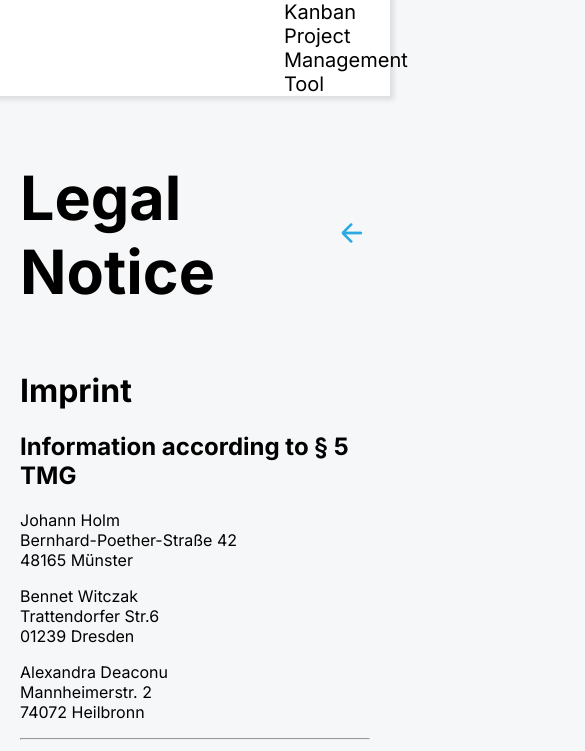
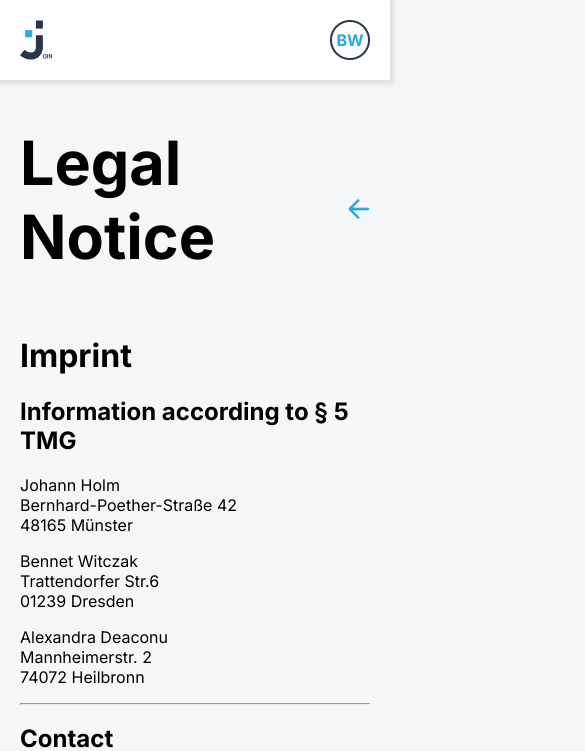
Before and after one commit to bwfront/Join, a website: page legal_notice.html in a window 390 px wide. Shown: the top 751 px of the page, 585 px wide, since content can reach past the window. Drawn offline with Linux system fonts and the light colour scheme.

Commit message:
Added Mobile-Heading

```diff
--- a/assets/img/templates/mobile_template.html
+++ b/assets/img/templates/mobile_template.html
@@ -1,14 +1,27 @@
 <!-- !!!!!Summary / Add Task / Board / Contacs show only if Loged in!!!!! -->
 
+<div class="mobile-header">
+        <div class="mobile-header-content">
+                <img src="./assets/img/mobile-join-logo-small.png" alt="join">
+                <div class="mobile-header-profile">
+                        <span class="mobile-profile-text">BW</span>
+                </div>
+        </div>
+</div>
+<div class="mobile-header-margin"></div>
 <div class="mobile-navbar">
-    <nav class="mobile-navigation">
-        <div class="mobile-a-img" id="summaryMobile"><a class="mobile-link" href="summary.html"></a><img src="./assets/img/desktop-template/desktop-logo/summary.png"
-                alt="Summary"><span class="mobile-a">Summary</span></div>
-        <div class="mobile-a-img" id="addtaskMobile"><a class="mobile-link" href="add_task.html"></a><img src="./assets/img/desktop-template/desktop-logo/add-task.png" alt="Add Task"><span
-                class="mobile-a">Add Task</span></div>
-        <div class="mobile-a-img" id="boardMobile"><a class="mobile-link" href="board.html"></a><img src="./assets/img/desktop-template/desktop-logo/board.png" alt="Board"><span
-                class="mobile-a">Board</span></div>
-        <div class="mobile-a-img" id="contactsMobile"><a class="mobile-link" href="contacts.html"></a><img src="./assets/img/desktop-template/desktop-logo/contacts.png" alt="Contacts"><span
-                class="mobile-a">Contacts</span></div>
-    </nav>
+        <nav class="mobile-navigation">
+                <div class="mobile-a-img" id="summaryMobile"><a class="mobile-link" href="summary.html"></a><img
+                                src="./assets/img/desktop-template/desktop-logo/summary.png" alt="Summary"><span
+                                class="mobile-a">Summary</span></div>
+                <div class="mobile-a-img" id="addtaskMobile"><a class="mobile-link" href="add_task.html"></a><img
+                                src="./assets/img/desktop-template/desktop-logo/add-task.png" alt="Add Task"><span
+                                class="mobile-a">Add Task</span></div>
+                <div class="mobile-a-img" id="boardMobile"><a class="mobile-link" href="board.html"></a><img
+                                src="./assets/img/desktop-template/desktop-logo/board.png" alt="Board"><span
+                                class="mobile-a">Board</span></div>
+                <div class="mobile-a-img" id="contactsMobile"><a class="mobile-link" href="contacts.html"></a><img
+                                src="./assets/img/desktop-template/desktop-logo/contacts.png" alt="Contacts"><span
+                                class="mobile-a">Contacts</span></div>
+        </nav>
 </div>
--- a/style.css
+++ b/style.css
@@ -11,6 +11,9 @@ body {
 /**PRIVACY POLICY START **/
 .back-button {
   object-fit: contain;
+  position: fixed;
+  margin-left: -30px;
+  margin-top: -10px;
   /*width: 37px;
   height: 37px;*/
 }
--- a/template.css
+++ b/template.css
@@ -142,7 +142,7 @@ body {
   width: 80px;
 }
 
-/* Desktop-Header */
+/* Desktop-Header start*/
 .desktop-header {
   position: fixed;
   width: 100vw;
@@ -150,22 +150,67 @@ body {
   display: flex;
   align-items: center;
   background-color: #ffffff;
-  box-shadow: 0px 0px 5px 4px rgba(0,0,0,0.1);
+  box-shadow: 0px 0px 5px 4px rgba(0, 0, 0, 0.1);
 }
 .desktop-header-content {
   margin-left: 284px;
   font-size: 20px;
   font-family: "Inter", sans-serif !important;
 }
-.desktop-header-margin{
-   width: 100vh;
-   top: 0;
-   height: 100px;
+.desktop-header-margin {
+  width: 100vh;
+  top: 0;
+  height: 150px;
+}
+/* Desktop-Header end*/
+
+/* Mobile-Header Start*/
+.mobile-header {
+  display: none;
+  height: 80px;
+  width: 100vw;
+  position: fixed;
+  align-items: center;
+  background-color: #ffffff;
+  box-shadow: 0px 0px 5px 4px rgba(0, 0, 0, 0.1);
+}
+.mobile-header-content{
+  width: 100%;
+  display: flex;
+  justify-content: space-between;
+  margin: 20px;
+}
+.mobile-header-profile{
+  height: 40px;
+  width: 40px;
+  background-image: url("./assets/img/mobile-profile-elipse.png");
+  background-size: cover;
+  display: flex;
+  align-items: center;
+  justify-content: center;
+}
+.mobile-profile-text{
+  color: #29ABE2;
+  font-size: 16px;
+  font-weight: bold;
+}
+/* Mobile - Header Top Margin */
+.mobile-header-margin {
+  display: none;
+  width: 100vw;
+  top: 0;
+  height: 65px;
 }
 
 /* Responsive */
 @media screen and (max-width: 900px) {
   .desktop-sidebar {
+    display: none;
+  }
+  .desktop-header {
+    display: none;
+  }
+  .desktop-header-margin {
     display: none;
   }
   /* 100px Margin-Bottom Because the Mobile-Navigaton would hide the content*/
@@ -174,6 +219,12 @@ body {
   }
   .mobile-navbar {
     display: unset;
+  }
+  .mobile-header-margin{
+    display: block;
+  }
+  .mobile-header{
+    display: flex;
   }
   /* Hide scrollbars */
   body::-webkit-scrollbar {
```
Also changed, not shown: legal_notice_logout.html (+12 -1 lines), privacy_policy_logout.html (+12 -0 lines), assets/img/mobile-join-logo-small.png (added), assets/img/mobile-profile-elipse.png (added).
